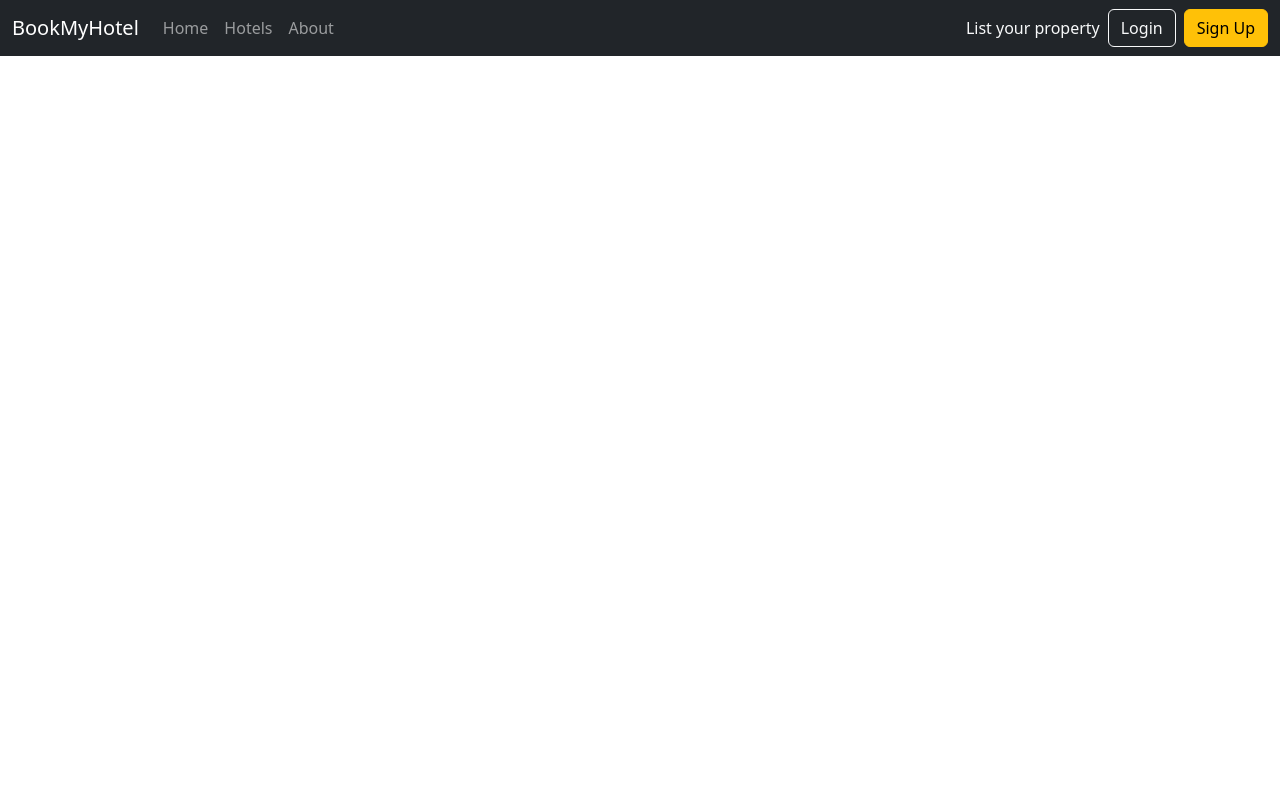
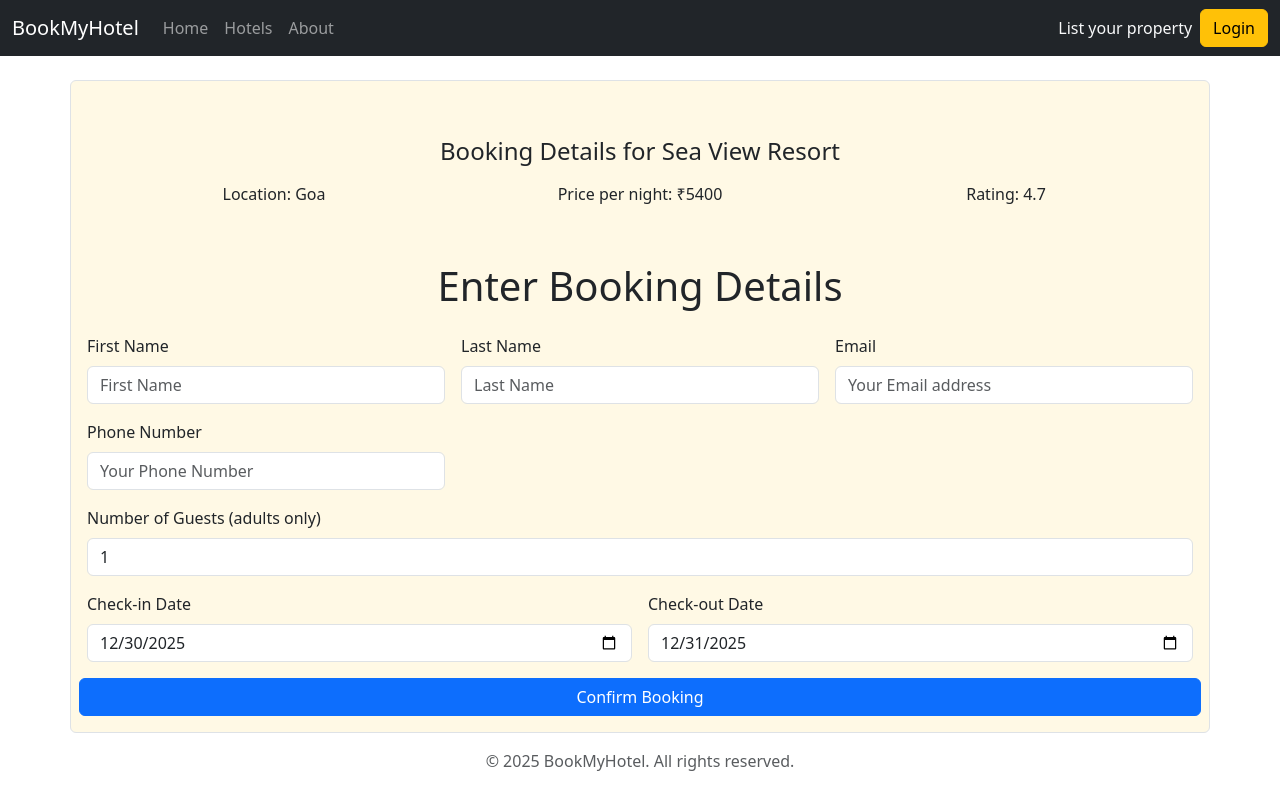
Before and after one commit to theAnshul01/BookMyHotel, a React (Create React App) app: page /booking/2 in a window 1280 px wide. Built offline with nearby package versions, Linux system fonts and the light colour scheme.

Commit message:
login signup about and booking page created

```diff
--- a/src/App.js
+++ b/src/App.js
@@ -4,6 +4,11 @@ import Home from "./Components/HomePage";
 import AboutPage from "./Components/AboutPage";
 import HotelPage from "./Components/HotelPage";
 import HotelDetail from "./Components/HotelDetail";
+import Footer from "./Components/Footer";
+import Signup from "./Components/Signup";
+import Login from "./Components/Login";
+import ListingAdminLogin from "./Components/ListingAdminLogin";
+import BookingPage from "./Components/BookingPage";
 
 // utility imports
 import { Routes, Route } from 'react-router-dom'
@@ -119,7 +124,7 @@ function App() {
   // state for home page filters - search form
   const [guestCount, setGuestCount] = useState(1);
   const [checkinDate, setCheckinDate] = useState(new Date().toISOString().split("T")[0]);
-  const [checkoutDate, setCheckoutDate] = useState(new Date(new Date().setDate(new Date().getDate()+1)).toISOString().split("T")[0]);
+  const [checkoutDate, setCheckoutDate] = useState(new Date(new Date().setDate(new Date().getDate() + 1)).toISOString().split("T")[0]);
 
 
   // filter hotel list based on search value
@@ -146,7 +151,12 @@ function App() {
         <Route path="/hotels" element={<HotelPage hotelList={searchResults} />} />
         <Route path="/hotels/:id" element={<HotelDetail hotelList={hotelList} />} />
         <Route path="/about" element={<AboutPage />} />
+        <Route path="/signup" element={<Signup />} />
+        <Route path="/login" element={<Login />} />
+        <Route path="/listingadminlogin" element={<ListingAdminLogin />} />
+        <Route path="/booking/:id" element={<BookingPage hotelList={hotelList} checkinDate={checkinDate} setCheckinDate={setCheckinDate} checkoutDate={checkoutDate} setCheckoutDate={setCheckoutDate} guestCount={guestCount} setGuestCount={setGuestCount} />} />
       </Routes>
+      <Footer />
     </div>
 
   );
--- a/src/Components/AboutPage.js
+++ b/src/Components/AboutPage.js
@@ -2,13 +2,13 @@
 function AboutPage() {
     return (
         <div className="container">
-            <div className="about-hero">
+            <div className="about-hero mt-4 mb-5 text-center bg-light p-5 rounded-3 shadow-sm">
                 <h1>About BookMyHotel</h1>
-                <p className="tagline">Your trusted partner in finding the perfect stay</p>
+                <p className="tagline ">Your trusted partner in finding the perfect stay</p>
             </div>
 
-            <section className="about-content">
-                <div className="about-section">
+            <section className="about-content mb-5 p-5 bg-white rounded-3 shadow-sm">
+                <div className="about-section bg-dark text-white text-center p-5 rounded-3 mb-4">
                     <h2>Who We Are</h2>
                     <p>
                         BookMyHotel is a leading online hotel booking platform dedicated to providing travelers
@@ -17,7 +17,7 @@ function AboutPage() {
                     </p>
                 </div>
 
-                <div className="about-section">
+                <div className="about-section bg-light text-center p-5 rounded-3 mb-4">
                     <h2>Our Mission</h2>
                     <p>
                         Our mission is to connect travelers with their ideal accommodations worldwide, offering
@@ -26,9 +26,9 @@ function AboutPage() {
                     </p>
                 </div>
 
-                <div className="about-section">
+                <div className="about-section bg-dark text-white text-center p-5 rounded-3 mb-4">
                     <h2>Why Choose Us</h2>
-                    <ul>
+                    <ul style={{ listStyleType: 'none', paddingLeft: 0 }}>
                         <li>✓ Wide selection of hotels and accommodations</li>
                         <li>✓ Best price guarantee</li>
                         <li>✓ Verified guest reviews</li>
@@ -38,7 +38,7 @@ function AboutPage() {
                     </ul>
                 </div>
 
-                <div className="about-section">
+                <div className="about-section bg-light text-center p-5 rounded-3 mb-4">
                     <h2>Contact Us</h2>
                     <p>Email: support@bookmyhotel.com</p>
                     <p>Phone: 1-800-BOOK-HOTEL</p>
--- /dev/null
+++ b/src/Components/BookingPage.js
@@ -0,0 +1,59 @@
+
+import { useParams } from "react-router-dom"
+
+const BookingPage = ({ hotelList, checkinDate, setCheckinDate, checkoutDate, setCheckoutDate, guestCount, setGuestCount}) => {
+    const { id } = useParams();
+    const hotel = hotelList.find(hotel => hotel.id === parseInt(id));
+    const today = new Date().toISOString().split("T")[0];
+    if (!hotel) {
+        return (
+            <div>
+                <h2 className="text-center mt-4">Hotel not found</h2>
+            </div>
+        )
+    }else {
+        return (
+            <div className="container mt-4 p-3 border rounded bg-warning bg-opacity-10">
+                <div className="row mt-4 p-3 justify-content-center text-center">
+                    <h4 className="text-center mb-3">Booking Details for {hotel.name}</h4>
+                    <p className="card-text col-sm-4 col-md-3">Location: {hotel.location}</p>
+                    <p className="card-text col-sm-5 col-md-5">Price per night: ₹{hotel.pricePerNight}</p>
+                    <p className="card-text col-sm-3 col-md-3">Rating: {hotel.rating}</p>
+                </div>
+                <h1 className="mt-4 text-center"> Enter Booking Details</h1>
+                <form className="row g-3 mt-2" onSubmit={e => e.preventDefault()}>
+                    <div className="col-md-4 col-sm-6">
+                        <label htmlFor="firstName" className="form-label">First Name</label>
+                        <input type="text" className="form-control" id="firstName" placeholder="First Name" required/>
+                    </div>
+                    <div className="col-md-4 col-sm-6">
+                        <label htmlFor="lastName" className="form-label">Last Name</label>
+                        <input type="text" className="form-control" id="lastName" placeholder="Last Name"/>
+                    </div>
+                    <div className="col-md-4 col-sm-6">
+                        <label htmlFor="email" className="form-label">Email</label>
+                        <input type="email" className="form-control" id="email" placeholder="Your Email address" required/>
+                    </div>
+                    <div className="col-md-4 col-sm-6">
+                        <label htmlFor="phone" className="form-label">Phone Number</label>
+                        <input type="tel" className="form-control" id="phone" placeholder="Your Phone Number" required/>
+                    </div>
+                    <div>
+                        <label htmlFor="guestCount" className="form-label">Number of Guests (adults only)</label>
+                        <input type="number" className="form-control" id="guestCount" value={guestCount} onChange={e => setGuestCount(parseInt(e.target.value))} min={1} />
+                    </div>
+                    <div className="col-md-6 col-sm-6">
+                        <label htmlFor="checkInDate" className="form-label">Check-in Date</label>
+                        <input type="date" className="form-control" id="checkInDate" value={checkinDate} min={today} onChange={e => setCheckinDate(e.target.value)}/>
+                    </div>
+                    <div className="col-md-6 col-sm-6">
+                        <label htmlFor="checkOutDate" className="form-label">Check-out Date</label>
+                        <input type="date" className="form-control" id="checkOutDate" value={checkoutDate} min={checkinDate} onChange={e => setCheckoutDate(e.target.value)}/>
+                    </div>
+                    <button type="submit" className="btn btn-primary mt-3">Confirm Booking</button>
+                </form>
+            </div>
+        )
+    }
+}
+export default BookingPage
--- /dev/null
+++ b/src/Components/Footer.js
@@ -0,0 +1,11 @@
+const Footer = () => {
+    return(
+        <footer className="footer">
+            <div className="container text-center py-3">
+                <span className="text-muted">&copy; 2025 BookMyHotel. All rights reserved.</span>
+            </div>
+        </footer>
+    )
+}
+
+export default Footer;
--- a/src/Components/HomePage.js
+++ b/src/Components/HomePage.js
@@ -12,7 +12,7 @@ const Home = ({
     return (
         <div className="container mt-4">
             {/* Hero / Jumbotron */}
-            <div className="p-5 mb-4 bg-light rounded-3 shadow-sm">
+            <div className="p-5 bg-light rounded-3 shadow-sm">
                 <div className="container-fluid py-3">
                     <div className="row align-items-center">
                         <div className="col-md-7">
@@ -50,7 +50,7 @@ const Home = ({
                             min={checkinDate} max={maxDateString}
                             value={checkoutDate} onChange={(e) => setCheckoutDate(e.target.value)} />
                         </div>
-                        <div className="col-sm-3 col-md-2">
+                        <div className="col-sm-12 col-md-2">
                             <label htmlFor="guestcount" className="form-label">Guest-count</label>
                             <input type="number" className="form-control" id="guestcount"
                             value={guestCount} onChange={(e) => setGuestCount(parseInt(e.target.value))} />
--- a/src/Components/HotelDetail.js
+++ b/src/Components/HotelDetail.js
@@ -1,4 +1,4 @@
-import { useParams } from "react-router-dom"
+import { useParams, Link } from "react-router-dom"
 
 const HotelDetail = ({ hotelList }) => {
 
@@ -17,7 +17,9 @@ const HotelDetail = ({ hotelList }) => {
 
                 <div className="price-info text-end">
                     <h3 className="fw-bold text-success">₹{hotelList.find(hotel => hotel.id === parseInt(id))?.pricePerNight} / Night</h3>
-                    <button className="btn btn-primary btn-lg mt-2">Book Now</button>
+                    <Link to={`/booking/${id}`}>
+                        <button className="btn btn-primary btn-lg mt-2">Book Now</button>
+                    </Link>
                 </div>
             </div>
 
@@ -79,7 +81,9 @@ const HotelDetail = ({ hotelList }) => {
                         <p>You can cancel later, so lock in this great price today!</p>
                         <h6>Free Parking</h6>
                         <p>Enjoy complimentary parking during your stay!</p>
+                        <Link to={`/booking/${id}`}>
                         <button className="btn btn-light">Book Now</button>
+                        </Link>
                     </div>
                 </div>
             </div>
--- /dev/null
+++ b/src/Components/ListingAdminLogin.js
@@ -0,0 +1,25 @@
+import React from 'react'
+
+const ListingAdminLogin = () => {
+  return (
+    <div className="border p-4 mt-4 mb-4 rounded" style={{ maxWidth: "500px", margin: "auto" }}>
+          <h2 className="text-center mt-4">Login as Listing Admin</h2>
+          <form className="container mt-5" style={{ maxWidth: "500px" }} onSubmit={(e) => e.preventDefault()}>
+              <div className="mb-3">
+                  <label htmlFor="exampleInputEmail1" className="form-label">Email address</label>
+                  <input type="email" className="form-control" id="exampleInputEmail1" aria-describedby="emailHelp" />
+                  <div id="emailHelp" className="form-text">We'll never share your email with anyone else.</div>
+              </div>
+              <div className="mb-3">
+                  <label htmlFor="exampleInputPassword1" className="form-label">Password</label>
+                  <input type="password" className="form-control" id="exampleInputPassword1" />
+              </div>
+              <button type="submit" className="btn btn-primary">Login</button>
+          </form>
+
+          <div className='container mt-3'>For registering yourself as listing admin, drop an email with relevant proposals on <em>listingadmin@bookmyhotel.com</em>. Our team will get back to you soon.</div>
+    </div>
+  )
+}
+
+export default ListingAdminLogin
--- /dev/null
+++ b/src/Components/Login.js
@@ -0,0 +1,24 @@
+import { Link } from "react-router-dom"
+
+const Login = () => {
+    return (
+        <div className="border p-4 mt-4 mb-4 rounded" style={{ maxWidth: "500px", margin: "auto" }}>
+            <h2 className="text-center mt-4">Login</h2>
+            <form className="container mt-5" style={{ maxWidth: "500px" }} onSubmit={(e) => e.preventDefault()}>
+                <div className="mb-3">
+                    <label htmlFor="exampleInputEmail1" className="form-label">Email address</label>
+                    <input type="email" className="form-control" id="exampleInputEmail1" aria-describedby="emailHelp" />
+                    <div id="emailHelp" className="form-text">We'll never share your email with anyone else.</div>
+                </div>
+                <div className="mb-3">
+                    <label htmlFor="exampleInputPassword1" className="form-label">Password</label>
+                    <input type="password" className="form-control" id="exampleInputPassword1" />
+                </div>
+                <button type="submit" className="btn btn-primary">Login</button>
+                <Link to="/signup" className="btn btn-link">Don't have an account? Sign up</Link>
+            </form>
+        </div>
+    )
+}
+
+export default Login
--- a/src/Components/Navbar.js
+++ b/src/Components/Navbar.js
@@ -1,4 +1,4 @@
-import { NavLink, useLocation } from 'react-router-dom'
+import { Link, NavLink, useLocation } from 'react-router-dom'
 import Searchbar from './Searchbar'
 const Navbar = ({ hotelList, searchVal, setSearchVal,searchResults, setSearchResults }) => {
     const location = useLocation();
@@ -62,13 +62,17 @@ const Navbar = ({ hotelList, searchVal, setSearchVal,searchResults, setSearchRes
                     />}
                     {/* Right side buttons */}
                     <div className="d-flex gap-2 align-items-center ms-3">
-                        <NavLink className='nav-link text-light' to='/'>List your property</NavLink>
-                        <button className="btn btn-outline-light" type="button">
+                        <NavLink className='nav-link text-light' to='/listingadminlogin'>List your property</NavLink>
+                        <Link to="/login">
+                        <button className="btn btn-warning" type="button">
                             Login
                         </button>
+                        </Link>
+                        {/* <Link to="/signup">
                         <button className="btn btn-warning" type="button">
                             Sign Up
                         </button>
+                        </Link> */}
                     </div>
 
                 </div>
--- /dev/null
+++ b/src/Components/Signup.js
@@ -0,0 +1,33 @@
+
+
+const Signup = () => {
+    return (
+
+        <div className="border p-4 mt-4 mb-4 rounded" style={{ maxWidth: "500px", margin: "auto" }}>
+            <h2 className="text-center mt-4">Create Account</h2>
+            <form className="container mt-5" style={{ maxWidth: "500px" }} onSubmit={(e) => e.preventDefault()}>
+                <div className="mb-3">
+                    <label htmlFor="name" className="form-label">Name</label>
+                    <input type="text" className="form-control" id="name" placeholder="Enter your name" />
+                </div>
+                <div className="mb-3">
+                    <label htmlFor="exampleInputEmail1" className="form-label">Email address</label>
+                    <input type="email" className="form-control" id="exampleInputEmail1" aria-describedby="emailHelp" />
+                    <div id="emailHelp" className="form-text">We'll never share your email with anyone else.</div>
+                </div>
+                <div className="mb-3">
+                    <label htmlFor="exampleInputPassword1" className="form-label">Password</label>
+                    <input type="password" className="form-control" id="exampleInputPassword1" />
+                </div>
+                <div className="mb-3">
+                    <label htmlFor="confirmPassword" className="form-label">Confirm Password</label>
+                    <input type="password" className="form-control" id="confirmPassword" placeholder="Confirm Password" />
+                    {/* You can add password match validation message here */}
+                </div>
+                <button type="submit" className="btn btn-primary">Sign up</button>
+            </form>
+        </div>
+    )
+}
+
+export default Signup
--- a/src/index.css
+++ b/src/index.css
@@ -14,21 +14,22 @@ body,
 #root,
 .App {
   height: 100%;
-  /* overflow-y: auto; */  /* Enable vertical scrolling within the App container if needed */
+  /* overflow-y: auto; */
+  /* Enable vertical scrolling within the App container if needed */
   -ms-overflow-style: none;
   /* IE and Edge */
-  scrollbar-width: none;
+  /* scrollbar-width: none; */
   /* Firefox */
 }
 
 /* Chrome, Safari and Opera */
-html::-webkit-scrollbar,
+/* html::-webkit-scrollbar,
 body::-webkit-scrollbar,
 #root::-webkit-scrollbar,
 .App::-webkit-scrollbar {
   width: 0px;
   background: transparent;
-}
+} */
 
 code {
   font-family: source-code-pro, Menlo, Monaco, Consolas, 'Courier New',
@@ -41,10 +42,10 @@ button:disabled {
 }
 
 .property-highlights {
-  background-color: #3e88d6;
+  background-color: #1075e0;
 }
 
 .rating {
-  width:100%;
+  width: 100%;
   display: inline-block;
 }
--- a/src/utils/ScrollToTop.js
+++ b/src/utils/ScrollToTop.js
@@ -9,7 +9,7 @@ const ScrollToTop = () => {
         window.scrollTo({
             top: 0,
             left: 0,
-            behavior: "instant"
+            behavior: "smooth"
         });
     }, [pathname]);
 
```
